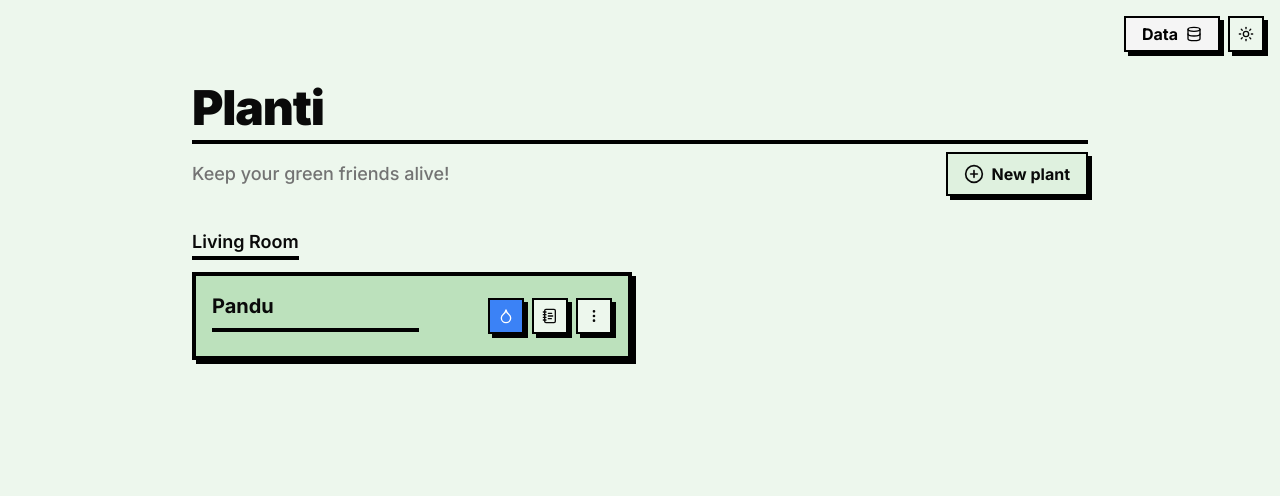
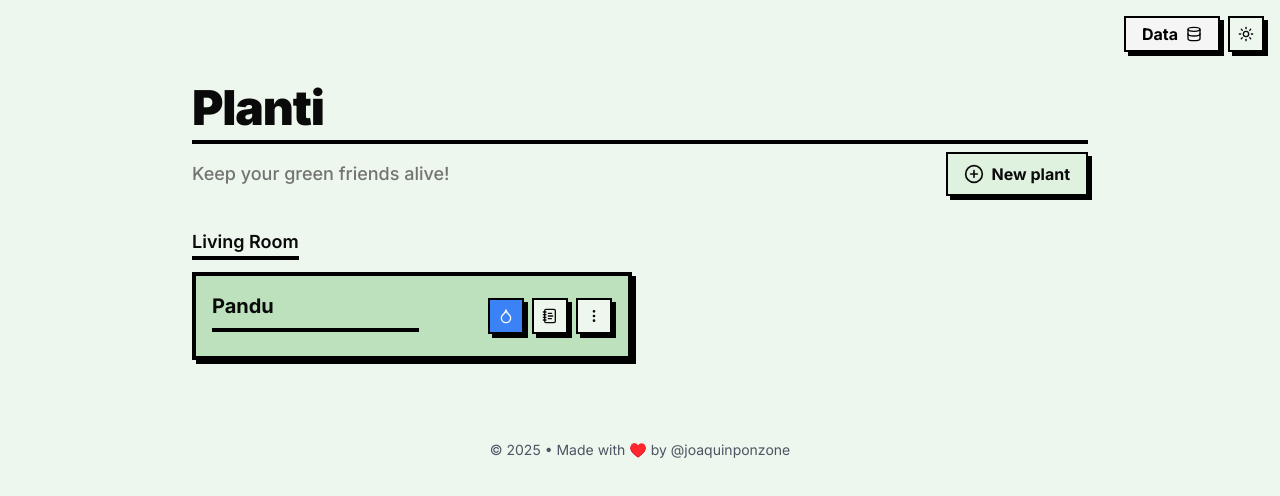
Before and after one commit to joaquinponzone/planti-app, a Next.js app: page / in a window 1280 px wide. Shown: the top 496 px of the page. Built offline with nearby package versions, Linux system fonts and the light colour scheme.

Commit message:
feat: Add footer with dynamic year and personal attribution

```diff
--- a/app/layout.tsx
+++ b/app/layout.tsx
@@ -6,6 +6,7 @@ import { PlantProvider } from "@/components/plant-provider"
 import { ThemeProvider } from "@/components/theme-provider"
 import { ThemeToggle } from "@/components/theme-toggle"
 import DataActions from "@/components/data-actions"
+import { Footer } from "@/components/footer"
 
 const inter = Inter({ subsets: ["latin"] })
 
@@ -32,6 +33,7 @@ export default function RootLayout({
                 </div>
               </header>
               {children}
+              <Footer />
             </div>
           </PlantProvider>
         </ThemeProvider>
--- /dev/null
+++ b/components/footer.tsx
@@ -0,0 +1,19 @@
+export function Footer() {
+  const currentYear = new Date().getFullYear();
+
+  return (
+    <footer className="w-full py-4 pt-12 text-center text-sm text-gray-600 dark:text-gray-400">
+      <p>
+      © {currentYear} • Made with ♥️ by{" "}
+        <a
+          href="https://github.com/joaquinponzone"
+          target="_blank"
+          rel="noopener noreferrer"
+          className="hover:text-gray-900 transition-colors"
+        >
+          @joaquinponzone
+        </a>
+      </p>
+    </footer>
+  );
+}
```
